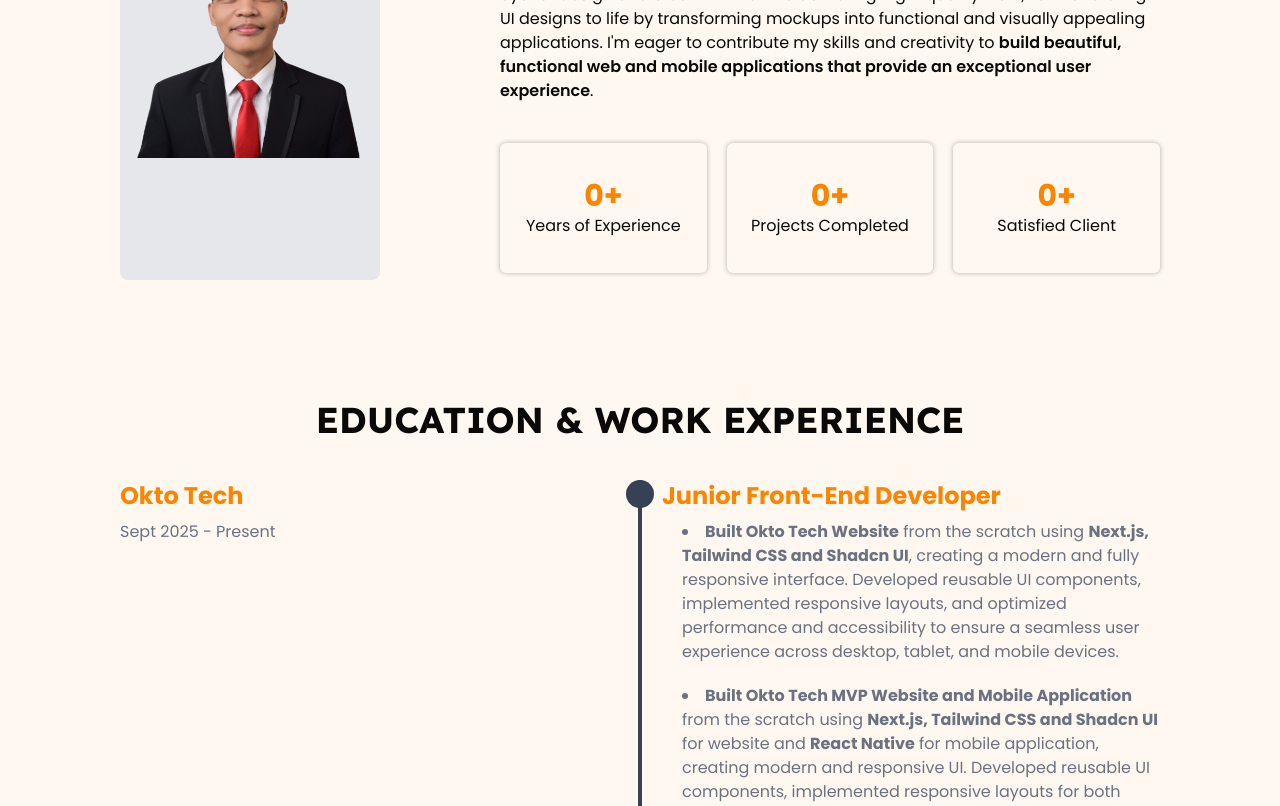
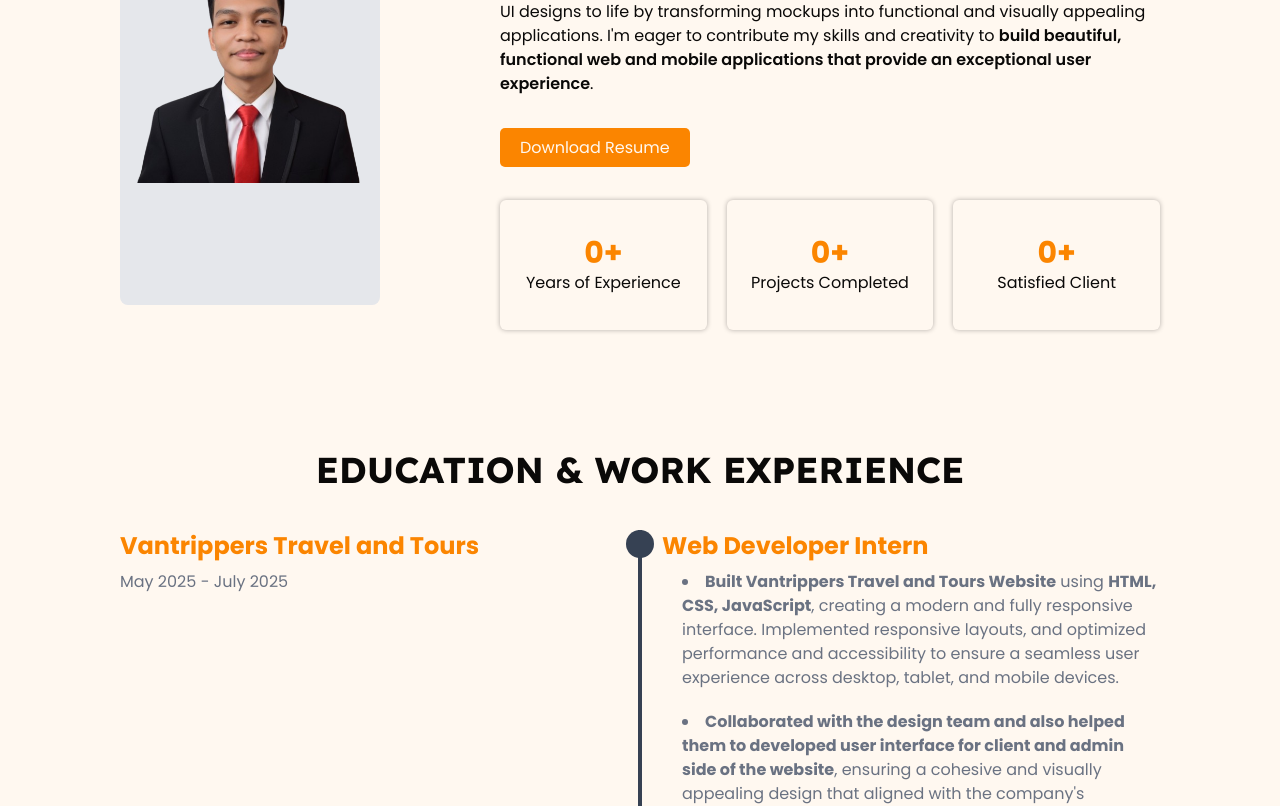
Before and after one commit to marcandreinisperos13/portfolio, a React (Vite) app: page / in a window 1280 px wide. Shown: the part 1140-1946 px from the top of the page. Built offline with nearby package versions, Linux system fonts and the light colour scheme; the HTML template or start-up script is replaced by a standard one.

Commit message:
updated the work experience data feat: added download resume button

```diff
--- a/src/App.jsx
+++ b/src/App.jsx
@@ -151,7 +151,7 @@ export default function App() {
             </FadeUp>
 
             <FadeUp>
-              <p className="my-10">
+              <p className="mt-10">
                 I'm a passionate and dedicated junior frontend developer with a
                 strong foundation in web and app development. I specialize in
                 creating responsive and user-friendly interfaces using{" "}
@@ -169,6 +169,18 @@ export default function App() {
                 </span>
                 .
               </p>
+            </FadeUp>
+
+            <FadeUp>
+              <div className="my-10">
+                <a
+                  href="/Nisperos-Resume.pdf"
+                  download="Nisperos-Resume.pdf"
+                  className="px-5 py-2 rounded-[5px] transition-all transition-300 text-center bg-(--primary-btn) text-(--primary-bg)"
+                >
+                  Download Resume
+                </a>
+              </div>
             </FadeUp>
 
             <FadeUp>
@@ -429,7 +441,9 @@ export default function App() {
                     </h3>
                     <p
                       className="project-desc text-gray-500 text-md"
-                      dangerouslySetInnerHTML={{ __html: selectedProject.description }}
+                      dangerouslySetInnerHTML={{
+                        __html: selectedProject.description,
+                      }}
                     />
                   </div>
                   <div className="space-y-2">
--- a/src/data.jsx
+++ b/src/data.jsx
@@ -9,12 +9,12 @@ export const links = [
 // about section
 export const educWork = [
   {
-    where: "Okto Tech",
-    date: "Sept 2025 - Present",
-    title: "Junior Front-End Developer ",
+    where: "Vantrippers Travel and Tours",
+    date: "May 2025 - July 2025",
+    title: "Web Developer Intern",
     description: [
-      "<strong>Built Okto Tech Website</strong> from the scratch using <strong>Next.js, Tailwind CSS and Shadcn UI</strong>, creating a modern and fully responsive interface. Developed reusable UI components, implemented responsive layouts, and optimized performance and accessibility to ensure a seamless user experience across desktop, tablet, and mobile devices.",
-      "<strong>Built Okto Tech MVP Website and Mobile Application</strong> from the scratch using <strong>Next.js, Tailwind CSS and Shadcn UI</strong> for website and <strong>React Native</strong> for mobile application, creating modern and responsive UI. Developed reusable UI components, implemented responsive layouts for both platform.",
+      "<strong>Built Vantrippers Travel and Tours Website</strong> using <strong>HTML, CSS, JavaScript</strong>, creating a modern and fully responsive interface. Implemented responsive layouts, and optimized performance and accessibility to ensure a seamless user experience across desktop, tablet, and mobile devices.",
+      "<strong> Collaborated with the design team and also helped them to developed user interface for client and admin side of the website</strong>, ensuring a cohesive and visually appealing design that aligned with the company's branding and user experience goals.",
     ],
   },
   {
@@ -25,15 +25,15 @@ export const educWork = [
   },
 ];
 export const webSkills = [
-  { name: "HTML", level: 80 },
-  { name: "CSS", level: 85 },
+  { name: "HTML", level: 90 },
+  { name: "CSS", level: 95 },
   { name: "JavaScript", level: 60 },
-  { name: "React", level: 65 },
-  { name: "Tailwind CSS", level: 80 },
+  { name: "React", level: 60 },
+  { name: "Tailwind CSS", level: 85 },
 ];
 export const mobileSkills = [
   { name: "React Native", level: 45 },
-  { name: "Flutter", level: 30 },
+  { name: "Flutter", level: 20 },
 ];
 
 // project section
```
Also changed, not shown: 1 other file (tests, documents, lock files or other folders).
